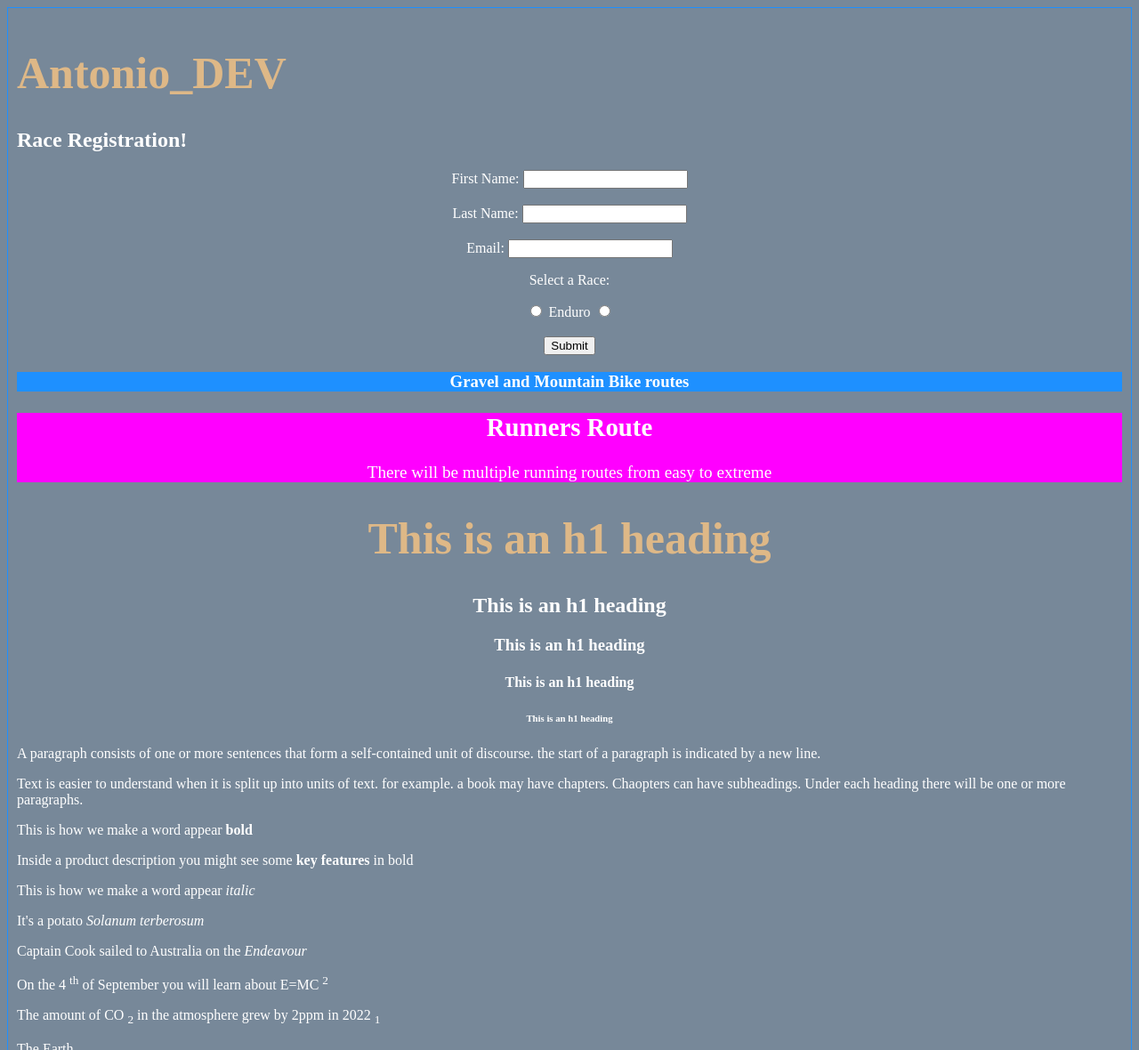
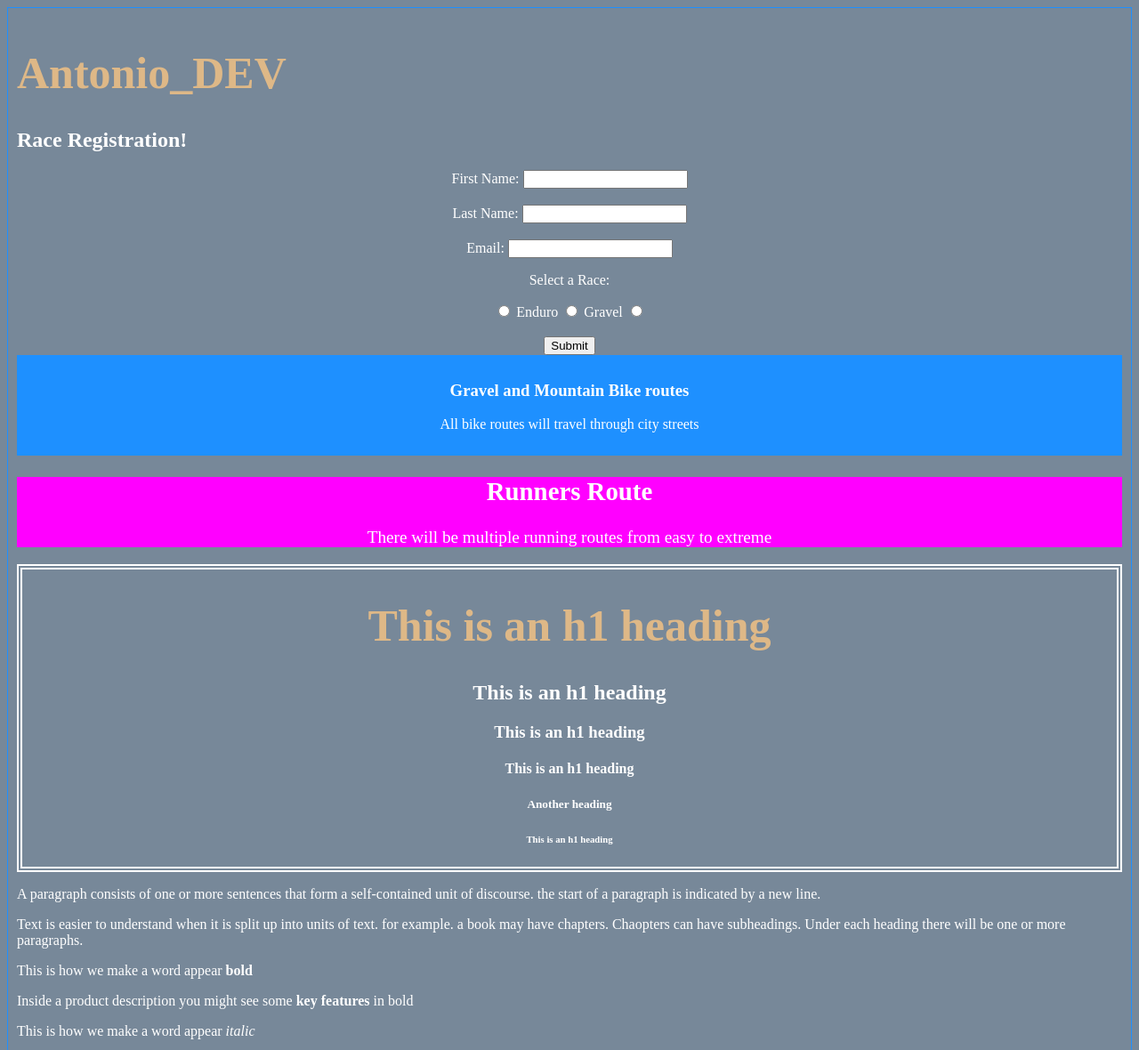
Before and after one commit to Antonio-Banales/trainingsat, a plain HTML site: page index.html in a window 1280 px wide. Shown: the top 1180 px of the page at 89% size. Drawn offline with Linux system fonts and the light colour scheme.

Commit message:
sunday morning additions

```diff
--- a/css/style.css
+++ b/css/style.css
@@ -28,6 +28,7 @@
 .blue {
     background-color: dodgerblue;
     color: #ffffff;
+    padding: 10px 10px;
 }
 .magenta {
     background-color: magenta;
@@ -35,6 +36,7 @@
 }
 .headings {
     text-align: center;
+    border: 6px double white;
 }
 .main-sect-1 {
     text-align: center;
--- a/index.html
+++ b/index.html
@@ -31,6 +31,8 @@
 
             <label for="race">Enduro</label>
             <input type="radio" name="race" id="race">
+            <label for="race">Gravel</label>
+            <input type="radio" name="race" id="race">
             <br>
             <br>
             <button>Submit</button>
@@ -41,6 +43,7 @@
     <div>
         <main class="blue">
             <h3>Gravel and Mountain Bike routes</h3>
+            <p>All bike routes will travel through city streets</p>
         </main>
         <aside class="magenta">
             <h2>Runners Route</h2>
@@ -55,6 +58,7 @@
         <h2>This is an h1 heading</h2>
         <h3>This is an h1 heading</h3>
         <h4>This is an h1 heading</h4>
+        <h5>Another heading</h5>
         <h6>This is an h1 heading</h6>
     </div>
 </div>
```
